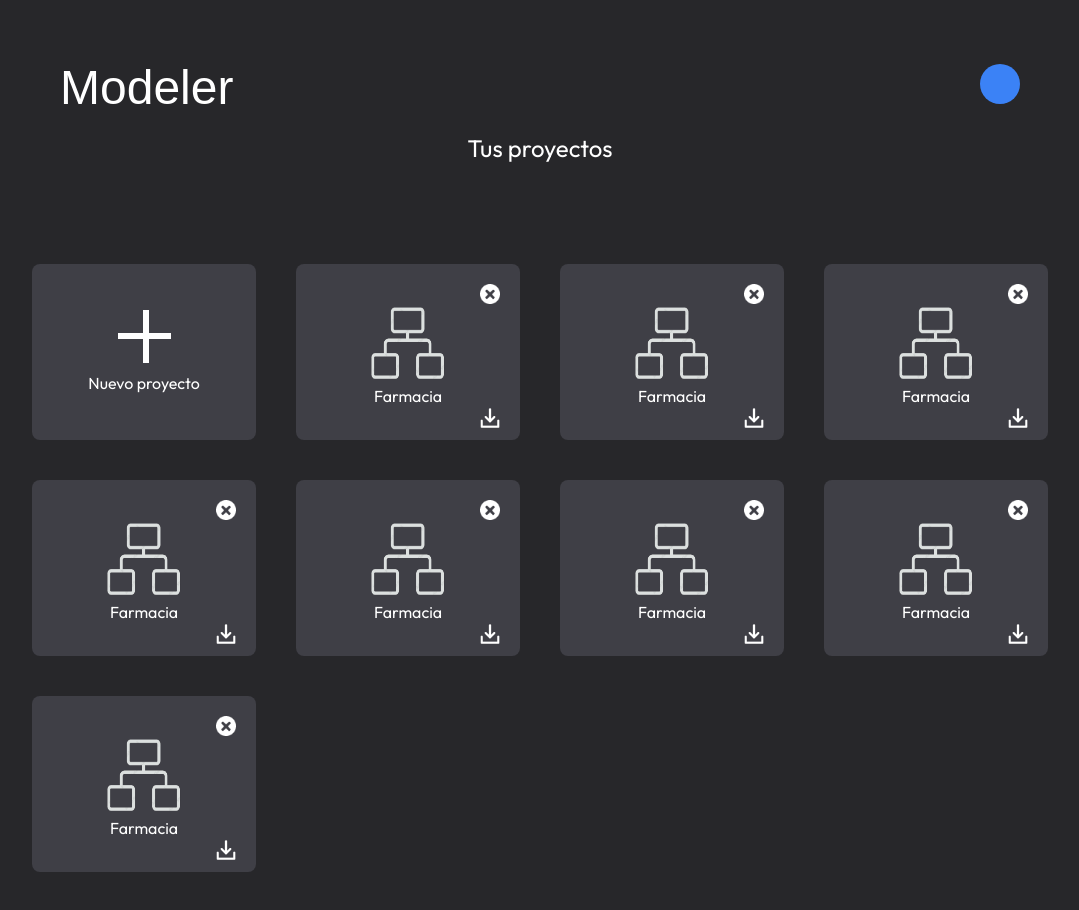
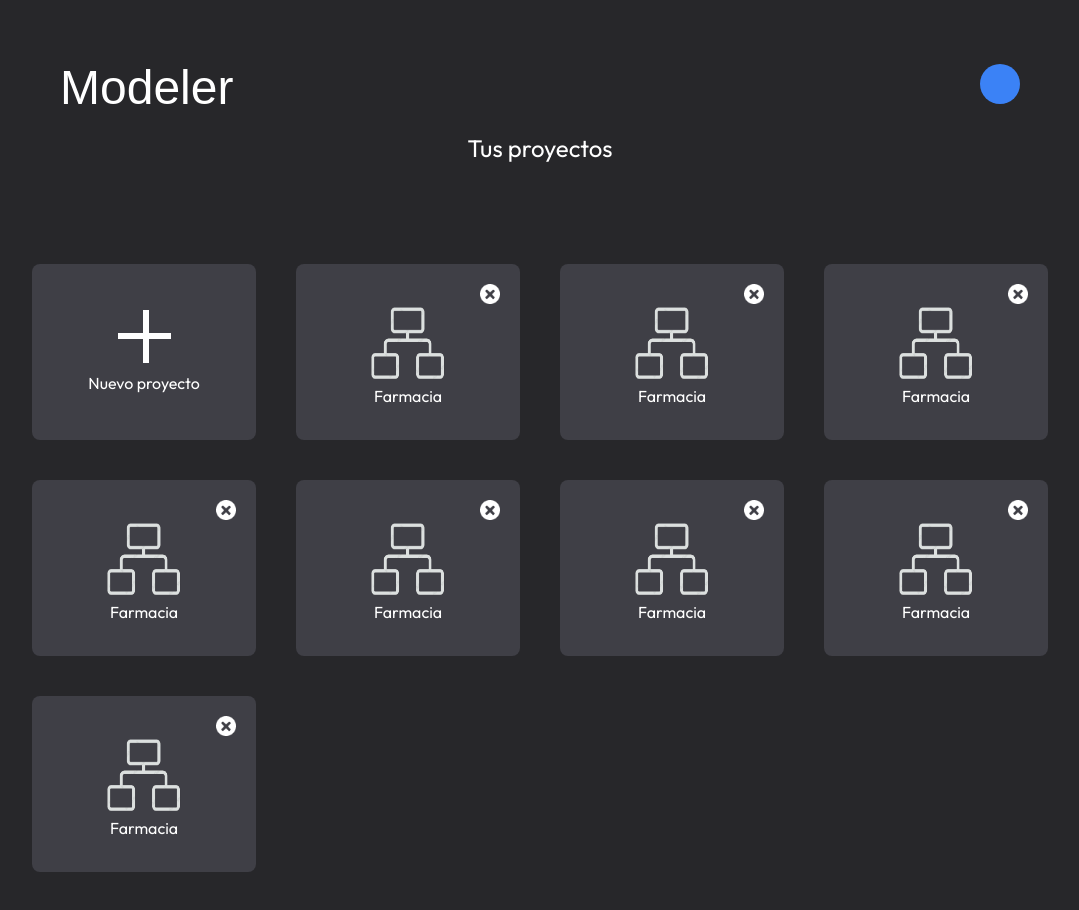
Before and after one commit to vinkevr/Modeler, a React (Vite) app: page /panel in a window 1280 px wide. Shown: the whole page, without its empty margins (100-1179 px from the left). Built offline with nearby package versions, Linux system fonts and the light colour scheme; a web font is replaced by a local one.

Commit message:
Modificaciones en ProjectCard y SidebarChat

```diff
--- a/src/components/ui/ProjectCard.jsx
+++ b/src/components/ui/ProjectCard.jsx
@@ -44,9 +44,6 @@ const ProjectCard = () => {
         </button>
 
 
-        <button className='ml-auto mr-5'>
-            <img src={download2} className='h-5 w-5' alt='descargar' />
-        </button>
 
         {modalActivo && <ModalDeleteDiagram onClose={cerrarModal} />}
     </div>
--- a/src/components/ui/SidebarChat.jsx
+++ b/src/components/ui/SidebarChat.jsx
@@ -3,6 +3,7 @@ import { useState } from 'react'
 import Chat from './Chat';
 import IA from './IA';
 import ModalAddColab from './ModalAddColab';
+
 
 const SidebarChat = () => {
 
```
